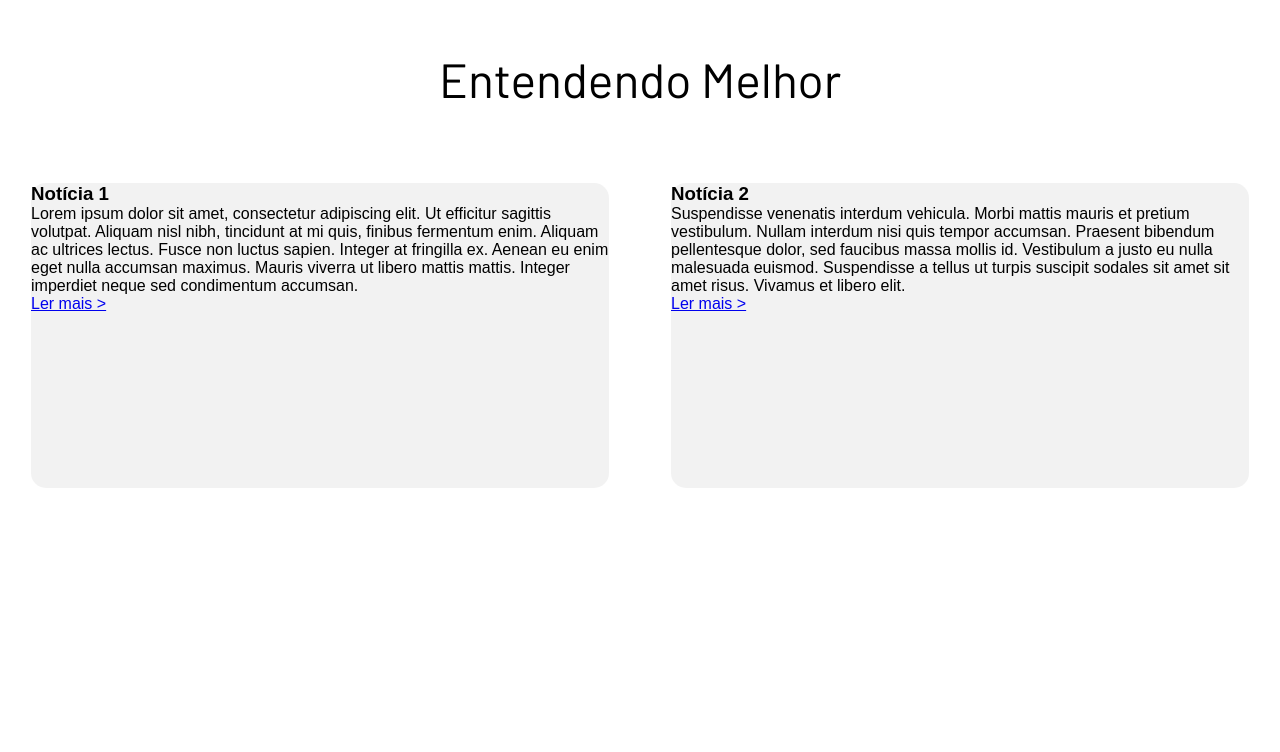
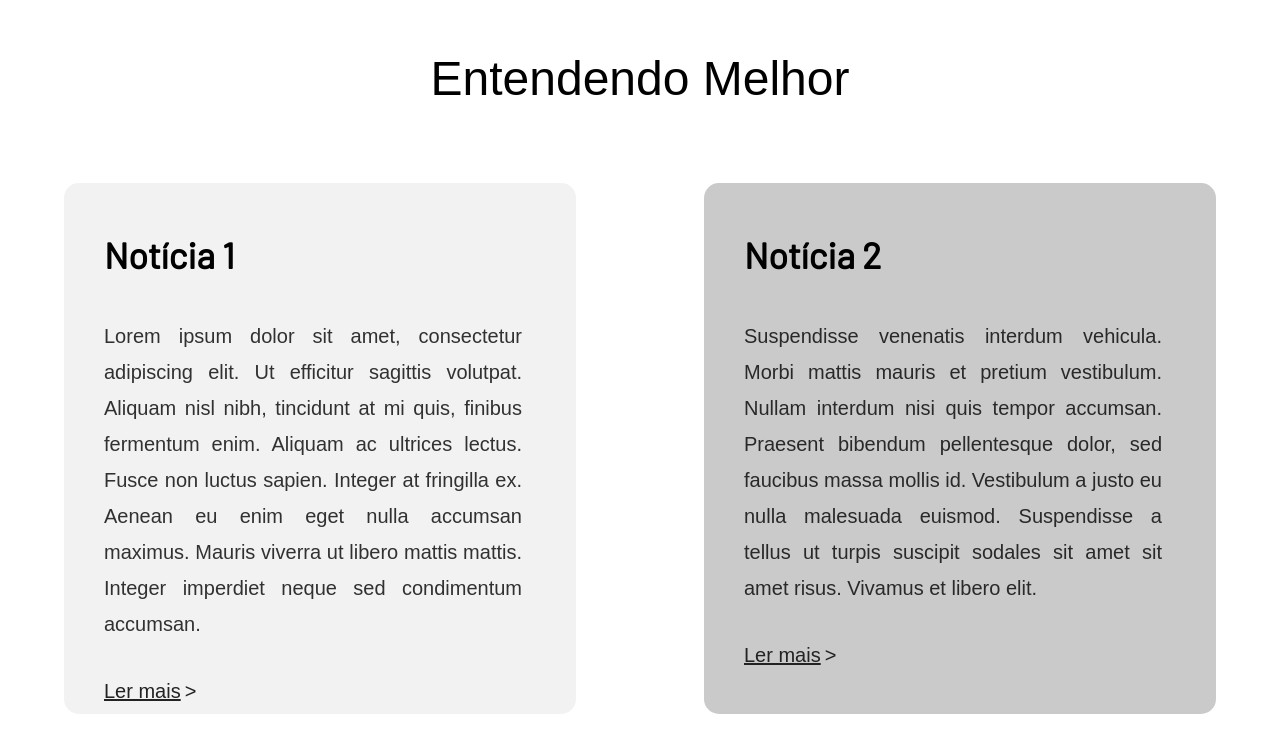
Before and after one commit to citi-onboarding/Recorda-one-page, a React (Create React App) app in the folder client/: page / in a window 1280 px wide. Shown: the top 752 px of the page. Built offline with nearby package versions, Linux system fonts and the light colour scheme.

Commit message:
feat(news_section): just need some review

```diff
--- a/client/src/components/News.tsx
+++ b/client/src/components/News.tsx
@@ -3,15 +3,16 @@ import { NewsCard } from "../pages/news/styles";
 type propsTypes = {
     newsNumber: number,
     newsText: string,
-    newsLink: string
+    newsLink: string,
+    newsColor: string
 };
 
 export const News = (props: propsTypes) => {
     return (
-        <NewsCard>
+        <NewsCard className={props.newsColor}>
             <h3>Notícia {props.newsNumber}</h3>
             <p className="newsDescription">{props.newsText}</p>
-            <p className="readMore"><a href="{props.newsLink}">Ler mais &gt;</a></p>
+            <a href="{props.newsLink}"><p className="readMore">Ler mais</p>&gt;</a>
         </NewsCard>
     );
 }
--- a/client/src/pages/news/index.tsx
+++ b/client/src/pages/news/index.tsx
@@ -7,8 +7,8 @@ export const NewsSection = () => {
         <NewsContainer>
             <h2>Entendendo Melhor</h2>
             <CardsContainer>
-                <News newsLink="" newsNumber={1} newsText={"Lorem ipsum dolor sit amet, consectetur adipiscing elit. Ut efficitur sagittis volutpat. Aliquam nisl nibh, tincidunt at mi quis, finibus fermentum enim. Aliquam ac ultrices lectus. Fusce non luctus sapien. Integer at fringilla ex. Aenean eu enim eget nulla accumsan maximus. Mauris viverra ut libero mattis mattis. Integer imperdiet neque sed condimentum accumsan."}/>
-                <News newsLink="" newsNumber={2} newsText={"Suspendisse venenatis interdum vehicula. Morbi mattis mauris et pretium vestibulum. Nullam interdum nisi quis tempor accumsan. Praesent bibendum pellentesque dolor, sed faucibus massa mollis id. Vestibulum a justo eu nulla malesuada euismod. Suspendisse a tellus ut turpis suscipit sodales sit amet sit amet risus. Vivamus et libero elit."}/>
+                <News newsColor="card1" newsLink={""} newsNumber={1} newsText={"Lorem ipsum dolor sit amet, consectetur adipiscing elit. Ut efficitur sagittis volutpat. Aliquam nisl nibh, tincidunt at mi quis, finibus fermentum enim. Aliquam ac ultrices lectus. Fusce non luctus sapien. Integer at fringilla ex. Aenean eu enim eget nulla accumsan maximus. Mauris viverra ut libero mattis mattis. Integer imperdiet neque sed condimentum accumsan."}/>
+                <News newsColor="card2" newsLink={""} newsNumber={2} newsText={"Suspendisse venenatis interdum vehicula. Morbi mattis mauris et pretium vestibulum. Nullam interdum nisi quis tempor accumsan. Praesent bibendum pellentesque dolor, sed faucibus massa mollis id. Vestibulum a justo eu nulla malesuada euismod. Suspendisse a tellus ut turpis suscipit sodales sit amet sit amet risus. Vivamus et libero elit."}/>
             </CardsContainer>
         </NewsContainer>
     );
--- a/client/src/pages/news/styles.ts
+++ b/client/src/pages/news/styles.ts
@@ -10,9 +10,8 @@ export const NewsContainer = styled.div`
 
     h2 {
         margin-bottom: 75px;
-        width: 404px;
+        width: 100vw;
         height: 58px;
-        font-family: 'Barlow';
         font-style: normal;
         font-weight: 400;
         font-size: 48px;
@@ -27,13 +26,62 @@ export const CardsContainer = styled.div`
     display: flex;
     flex-flow: row wrap;
     justify-content: space-around;
+
+    .card1 {
+        background-color: ${(props) => props.theme.colors.newsCard1};
+    }
+
+    .card2 {
+        background-color: ${(props) => props.theme.colors.newsCard2};
+    }
 `;
 
 export const NewsCard = styled.div`
-    width: 578px;
-    height: 305px;
-    background: rgba(229, 229, 229, 0.5);
+    width: 40%;
     border-radius: 15px;
     display: flex;
-    flex-direction: column;
+    padding: 50px 54px 48px 40px;
+    display: flex;
+    flex-flow: column nowrap;
+    align-items: flex-start;
+    justify-content: start;
+    gap: 5%;
+
+    h3 {
+        font-family: 'Barlow';
+        font-style: normal;
+        font-weight: bold;
+        font-size: 36px;
+        line-height: 43px;
+        color: #000000;
+        margin-bottom: 20px;
+    }
+
+    .newsDescription {
+        font-style: normal;
+        font-weight: 400;
+        font-size: 20px;
+        line-height: 36px;
+        color: rgba(0, 0, 0, 0.8);
+        text-align: justify;
+        margin-bottom: 10px;
+    }
+
+    a {
+        text-decoration-line: none;
+        display: flex;
+        flex-direction: row;
+        justify-content: center;
+        align-items: center;
+        gap: 4px;
+        font-style: normal;
+        font-weight: 500;
+        font-size: 20px;
+        line-height: 36px;
+        color: rgba(34, 34, 34, 1);
+    }
+
+    .readMore {
+        text-decoration-line: underline;
+    }
 `;
--- a/client/src/styles/theme.ts
+++ b/client/src/styles/theme.ts
@@ -3,7 +3,7 @@ export const theme = {
       background: 'white',
       primary: 'black',
       text: 'black',
-      card1: 'rgba(229, 229, 229, 0.5)',
-      card2: '#CACACA'
+      newsCard1: 'rgba(229, 229, 229, 0.5)',
+      newsCard2: 'rgba(202, 202, 202, 1)'
     },
   };
```
